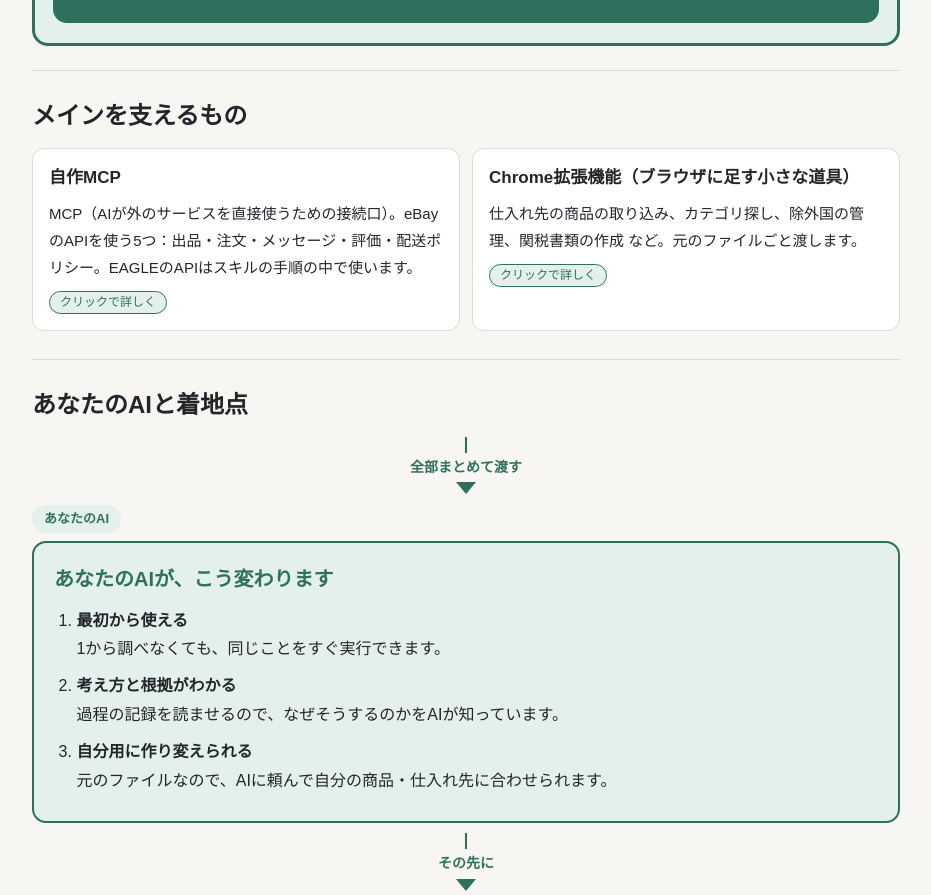
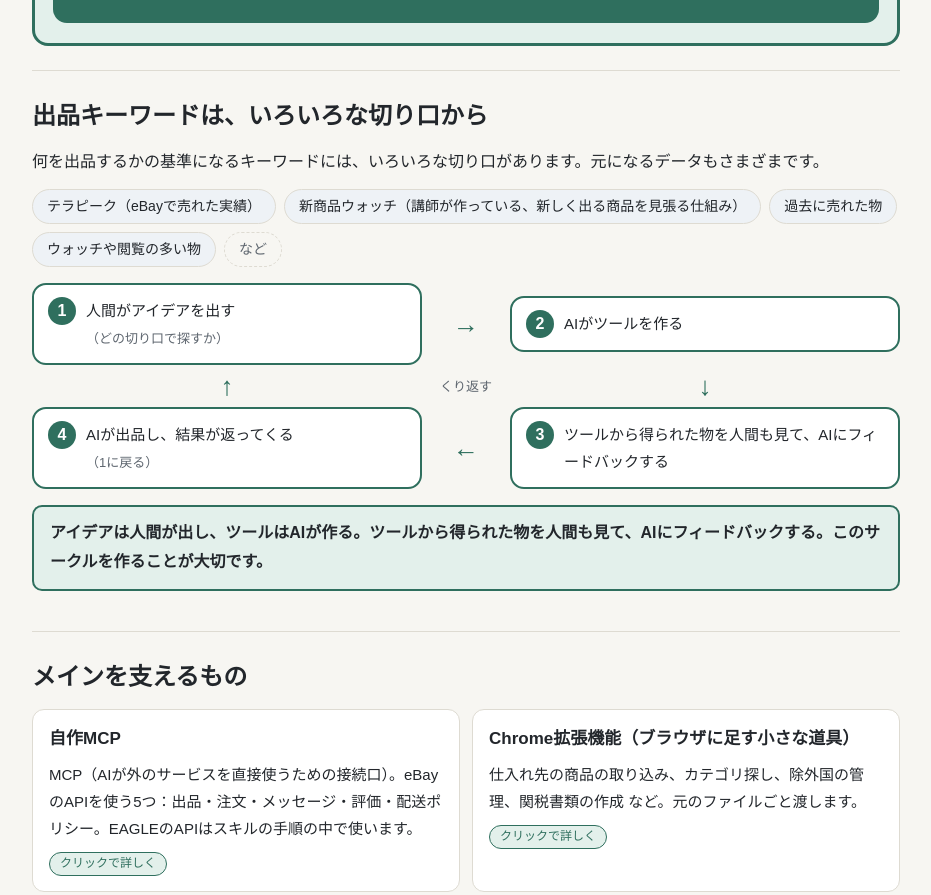
Before and after one commit to naokijodan/ai-camp-gift, a plain HTML site: page index.html in a window 1280 px wide. Shown: the part 1018-1913 px from the top of the page, without its empty margins (174-1105 px from the left). Drawn offline with Linux system fonts and the light colour scheme.

Commit message:
feat: 出品キーワードの切り口と、人間とAIのサークルを追加
Co-Authored-By: Claude Opus 5.5 <noreply@anthropic.com>
Claude-Session: https://claude.ai/code/session_018hdyRcuisJnBw2EPCnZE9N

```diff
--- a/index.html
+++ b/index.html
@@ -136,11 +136,33 @@ nav ul{flex:1 1 auto;min-width:0;margin:0}
 .quality p{margin:0 0 8px;font-size:15px;color:var(--surface)}
 .quality ul{list-style:none;margin:0 0 8px;padding:0;display:flex;flex-wrap:wrap;gap:8px;justify-content:center}
 .quality li{margin:0;background:var(--surface);color:var(--text);border-radius:999px;padding:4px 14px;font-size:14px;font-weight:700;line-height:1.5}
+.chips{list-style:none;margin:0 0 16px;padding:0;display:flex;flex-wrap:wrap;gap:8px}
+.chips li{margin:0;background:var(--stage);border:1px solid var(--line);border-radius:999px;padding:4px 14px;font-size:14px}
+.chips li.etc{background:transparent;border-style:dashed;color:var(--muted)}
+.ring{display:grid;grid-template-columns:1fr 72px 1fr;gap:8px;align-items:center;margin:8px 0 16px}
+.ring .st{background:var(--surface);border:2px solid var(--accent);border-radius:14px;padding:12px 14px;display:flex;gap:10px;align-items:flex-start}
+.ring .st p{margin:0;font-size:15px}
+.ring .no{flex:none;width:28px;height:28px;border-radius:50%;background:var(--accent);color:var(--surface);display:flex;align-items:center;justify-content:center;font-weight:700}
+.ring .ar{text-align:center;font-size:26px;font-weight:700;color:var(--accent);line-height:1}
+.ring .ar .mb{display:none}
+.ring .ctr{text-align:center;white-space:nowrap;font-size:13px;color:var(--muted);align-self:center}
+.ring .s1{grid-area:1/1}.ring .a12{grid-area:1/2}.ring .s2{grid-area:1/3}
+.ring .a41{grid-area:2/1}.ring .ctr{grid-area:2/2}.ring .a23{grid-area:2/3}
+.ring .s4{grid-area:3/1}.ring .a34{grid-area:3/2}.ring .s3{grid-area:3/3}
+@media (max-width:720px){
+  .ring{display:flex;flex-direction:column;gap:4px;align-items:stretch}
+  .ring>*{grid-area:auto}
+  .ring .s1{order:1}.ring .a12{order:2}.ring .s2{order:3}.ring .a23{order:4}.ring .s3{order:5}.ring .a34{order:6}.ring .s4{order:7}.ring .a41{order:8}
+  .ring .ctr{display:none}
+  .ring .ar .dk{display:none}.ring .ar .mb{display:inline;font-size:20px}
+}
+.circle-note{font-size:16px;border-width:2px}
 </style>
 </head>
 <body>
 <nav><ul>
 <li><a href="#main">メイン</a></li>
+<li><a href="#circle">キーワードの切り口</a></li>
 <li><a href="#support">支えるもの</a></li>
 <li><a href="#goal">着地点</a></li>
 <li><a href="#promise">受け取るときの約束</a></li>
@@ -179,6 +201,30 @@ nav ul{flex:1 1 auto;min-width:0;margin:0}
       <p>を選んで出品します。</p>
     </div>
   </div>
+</section>
+
+<section id="circle">
+  <h2>出品キーワードは、いろいろな切り口から</h2>
+  <p>何を出品するかの基準になるキーワードには、いろいろな切り口があります。元になるデータもさまざまです。</p>
+  <ul class="chips">
+    <li>テラピーク（eBayで売れた実績）</li>
+    <li>新商品ウォッチ（講師が作っている、新しく出る商品を見張る仕組み）</li>
+    <li>過去に売れた物</li>
+    <li>ウォッチや閲覧の多い物</li>
+    <li class="etc">など</li>
+  </ul>
+  <div class="ring">
+    <div class="st s1"><span class="no">1</span><p>人間がアイデアを出す<br><span class="small">（どの切り口で探すか）</span></p></div>
+    <div class="ar a12" aria-hidden="true"><span class="dk">→</span><span class="mb">↓</span></div>
+    <div class="st s2"><span class="no">2</span><p>AIがツールを作る</p></div>
+    <div class="ar a41" aria-hidden="true"><span class="dk">↑</span><span class="mb">↩ 1に戻る</span></div>
+    <div class="ctr" aria-hidden="true">くり返す</div>
+    <div class="ar a23" aria-hidden="true"><span class="dk">↓</span><span class="mb">↓</span></div>
+    <div class="st s4"><span class="no">4</span><p>AIが出品し、結果が返ってくる<br><span class="small">（1に戻る）</span></p></div>
+    <div class="ar a34" aria-hidden="true"><span class="dk">←</span><span class="mb">↓</span></div>
+    <div class="st s3"><span class="no">3</span><p>ツールから得られた物を人間も見て、AIにフィードバックする</p></div>
+  </div>
+  <div class="note circle-note"><b>アイデアは人間が出し、ツールはAIが作る。ツールから得られた物を人間も見て、AIにフィードバックする。このサークルを作ることが大切です。</b></div>
 </section>
 
 <section id="support">
```
